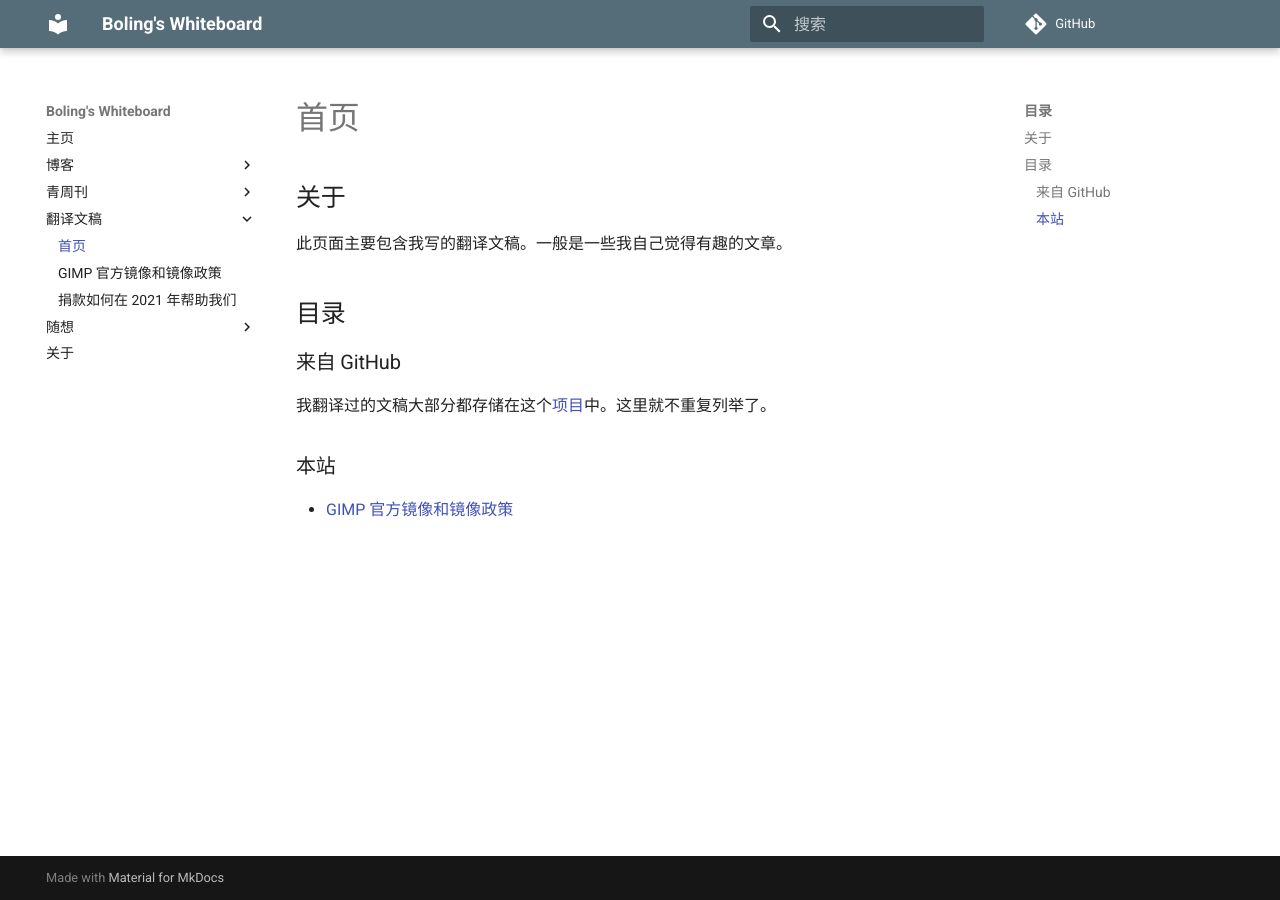
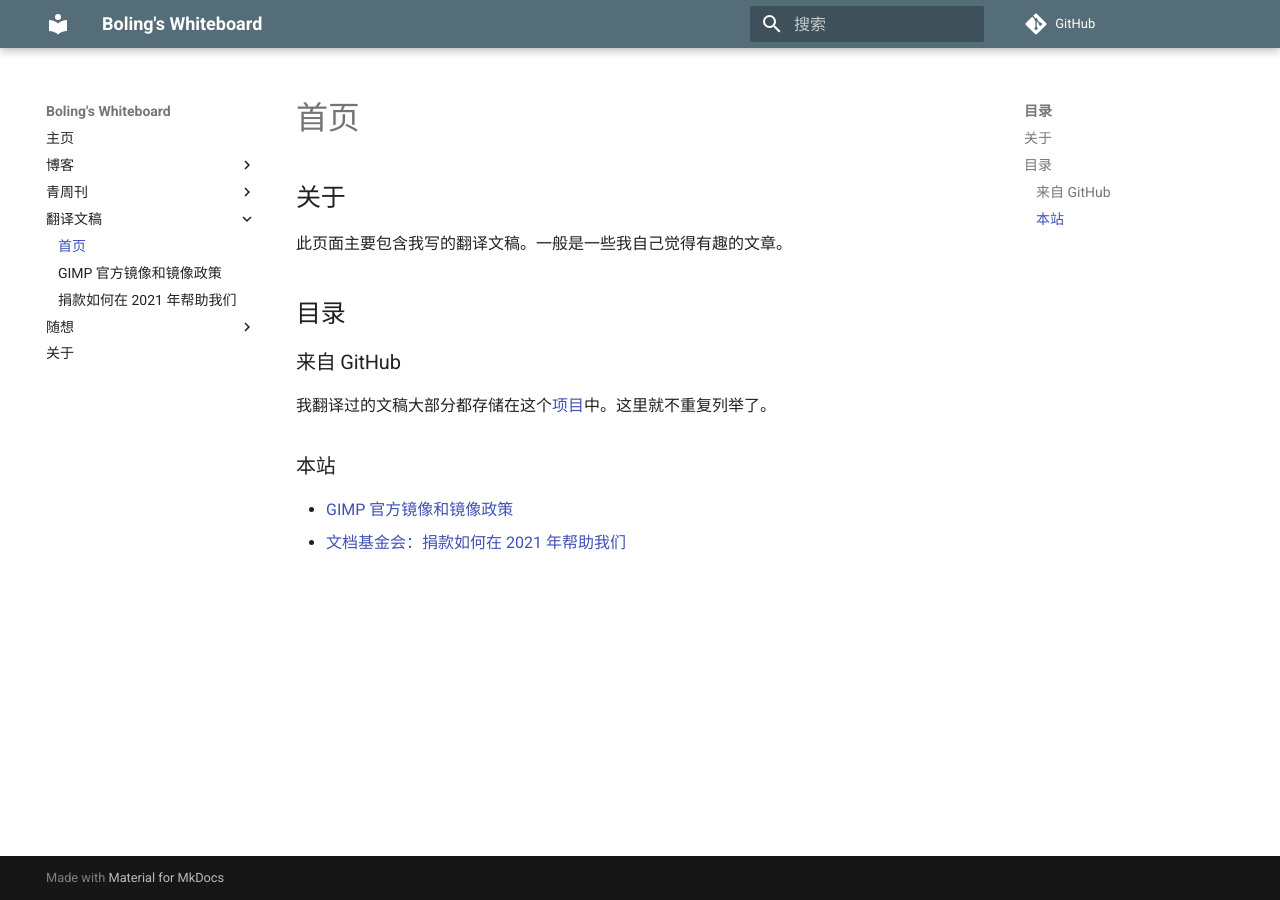
Before and after one commit to Hanjingxue-Boling/Whiteboard, an MkDocs documentation site: the page built from docs/translation/index.md, in a window 1280 px wide. Built offline with MkDocs 1.6.1 and Material for MkDocs 9.7.7, drawn with Linux system fonts in a browser that asks for light colours; comment, search, counter and statistics services are not loaded.

Commit message:
add new link

```diff
--- a/docs/translation/index.md
+++ b/docs/translation/index.md
@@ -13,3 +13,4 @@
 ### 本站
 
 - [GIMP 官方镜像和镜像政策](./gimp-mirror-policy.md)
+- [文档基金会：捐款如何在 2021 年帮助我们](./donation-help-us.md)
```
